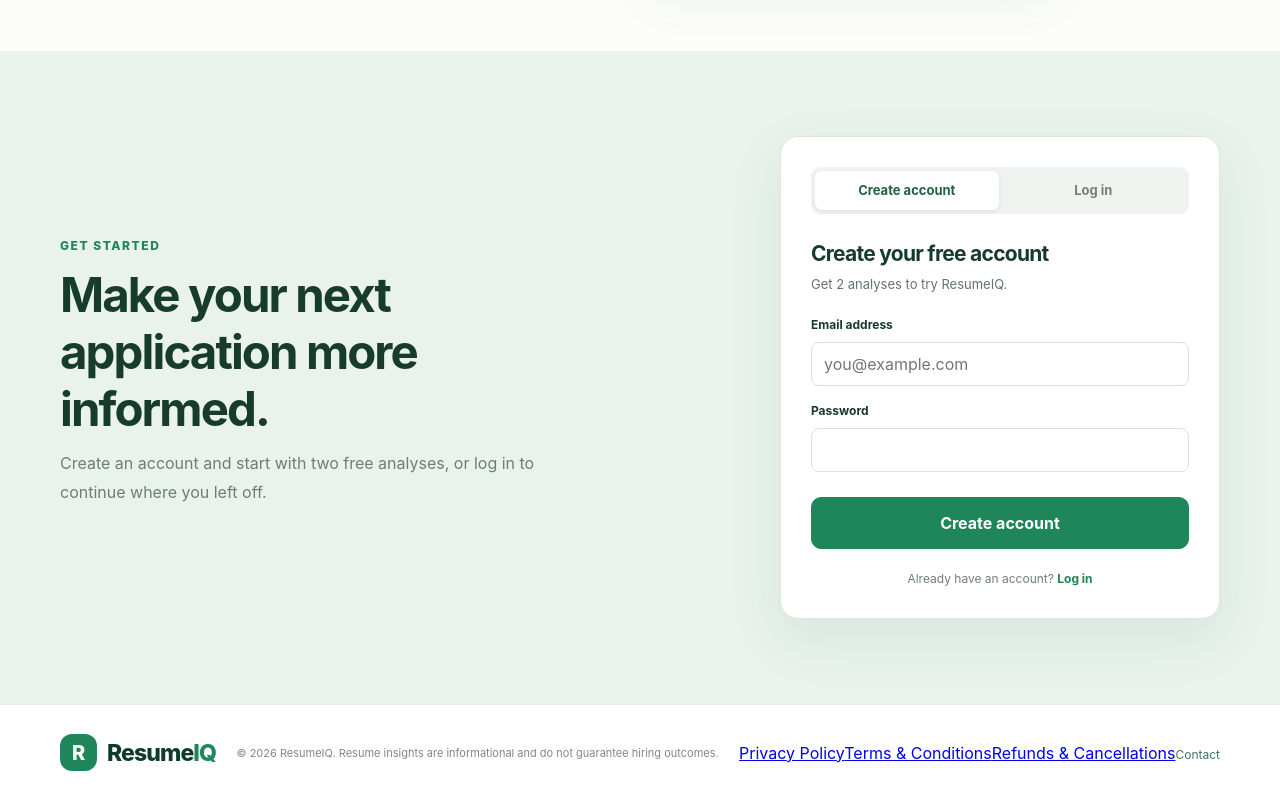
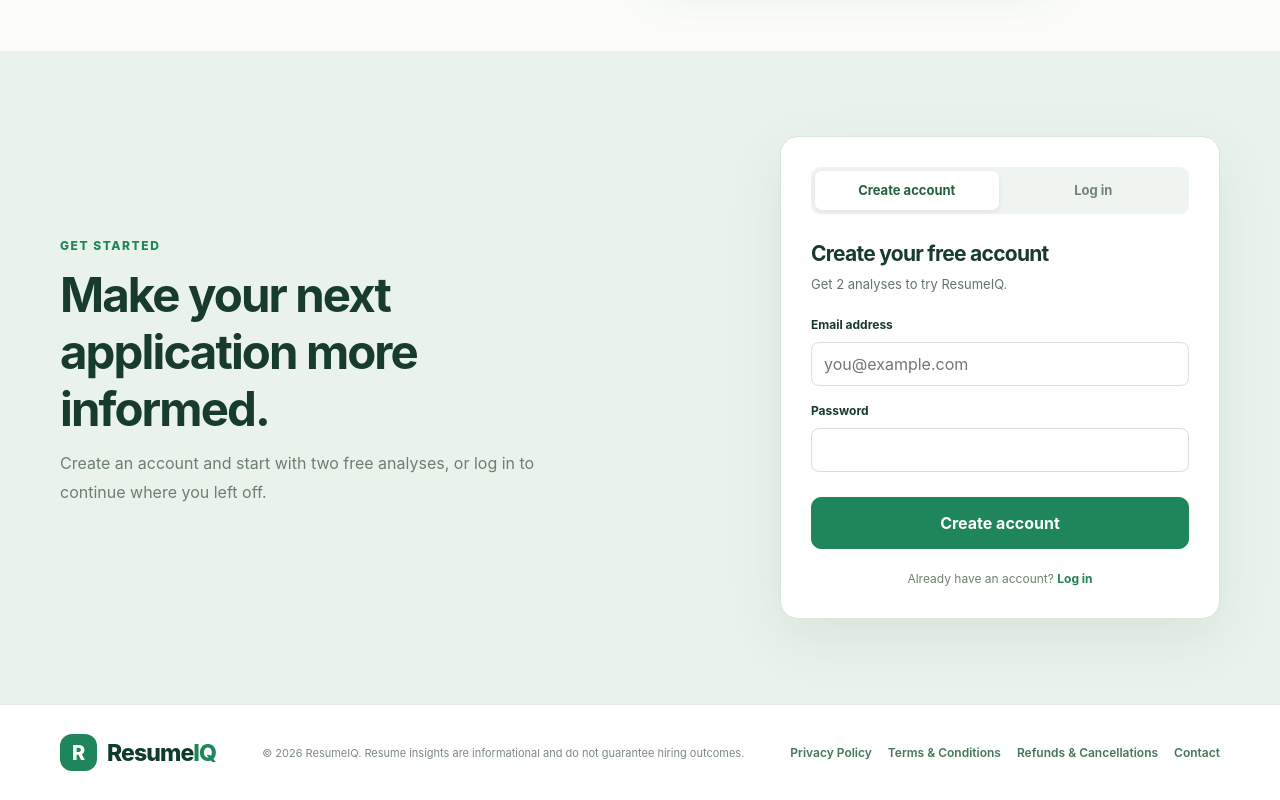
Before and after one commit to vanshkhat-lab/AI_Python_Project, a React (Vite) app in the folder ResumeIQ-Final/frontend/: page / in a window 1280 px wide. Shown: the part 2566-3366 px from the top of the page. Built offline with nearby package versions, Linux system fonts and the light colour scheme; no server answers.

Commit message:
Style homepage footer policy and contact links

```diff
--- a/ResumeIQ-Final/frontend/src/landing.css
+++ b/ResumeIQ-Final/frontend/src/landing.css
@@ -151,3 +151,7 @@
   .ri-auth-card { padding: 21px; }
   .ri-footer-inner { flex-direction: column; text-align: center; }
 }
+
+.ri-footer-policies { display: flex; align-items: center; justify-content: center; flex-wrap: wrap; gap: 10px 16px; }
+.ri-footer-policies a { color: #437758; font-size: 12px; font-weight: 600; text-decoration: none; }
+.ri-footer-policies a:hover { text-decoration: underline; }
```
